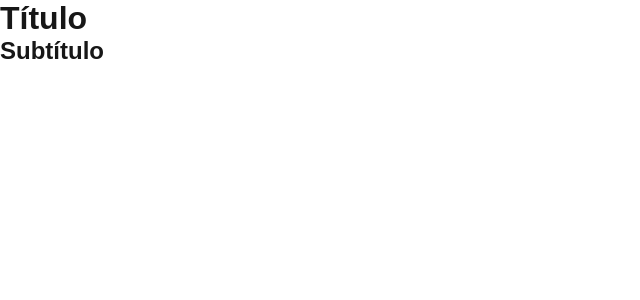
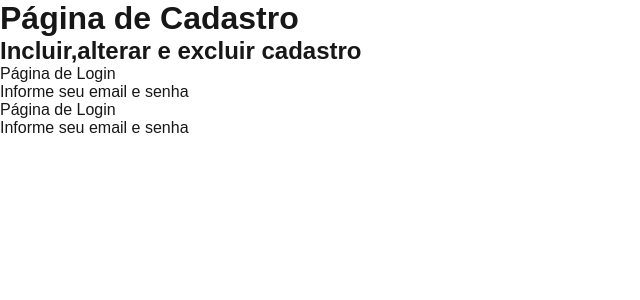
Before and after one commit to brunotoshiaki/nextjs, a Next.js app in the folder exercicios/: page /basicos/usandoTitulo in a window 1280 px wide. Shown: the top 300 px of the page, without its empty margins (0-640 px from the left). Built offline with nearby package versions, Linux system fonts and the light colour scheme.

Commit message:
Passando parametros

```diff
--- a/exercicios/components/Titulo.jsx
+++ b/exercicios/components/Titulo.jsx
@@ -1,8 +1,13 @@
-export default function Titulo() {
-    return (
+export default function Titulo(props) {
+    return props.pequeno ? (
         <>
-            <h1>Título</h1>
-            <h2>Subtítulo</h2>
+            <p>{props.principal}</p>
+            <p>{props.secundario}</p>
+        </>
+    ) : (
+        <>
+            <h1>{props.principal}</h1>
+            <h2>{props.secundario}</h2>
         </>
     )
 }
--- a/exercicios/pages/basicos/usandoTitulo.jsx
+++ b/exercicios/pages/basicos/usandoTitulo.jsx
@@ -1,8 +1,19 @@
 import Titulo from '../../components/Titulo'
-export default function usandoTitulo(){
+
+export default function usandoTitulo() {
     return (
         <div>
-         <Titulo />
+            <Titulo
+            principal="Página de Cadastro"
+            secundario="Incluir,alterar e excluir cadastro"/>
+            <Titulo
+            principal="Página de Login"
+            secundario="Informe seu email e senha"
+            pequeno={true}/>
+            <Titulo
+                principal="Página de Login"
+                secundario="Informe seu email e senha"
+                pequeno/>
         </div>
     )
 }
```
